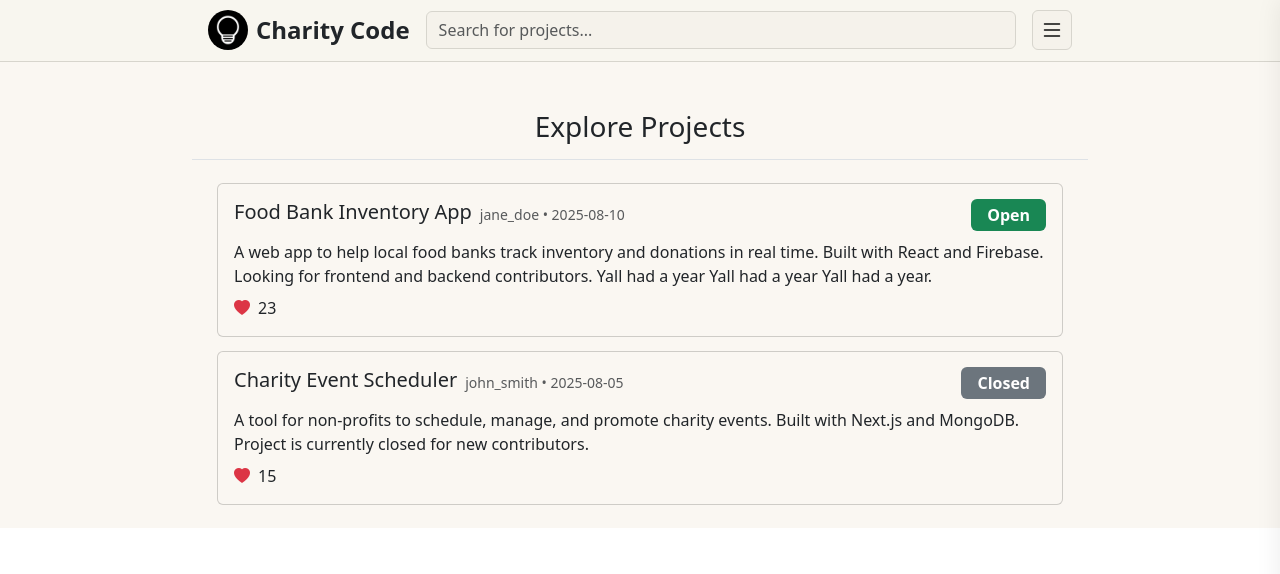
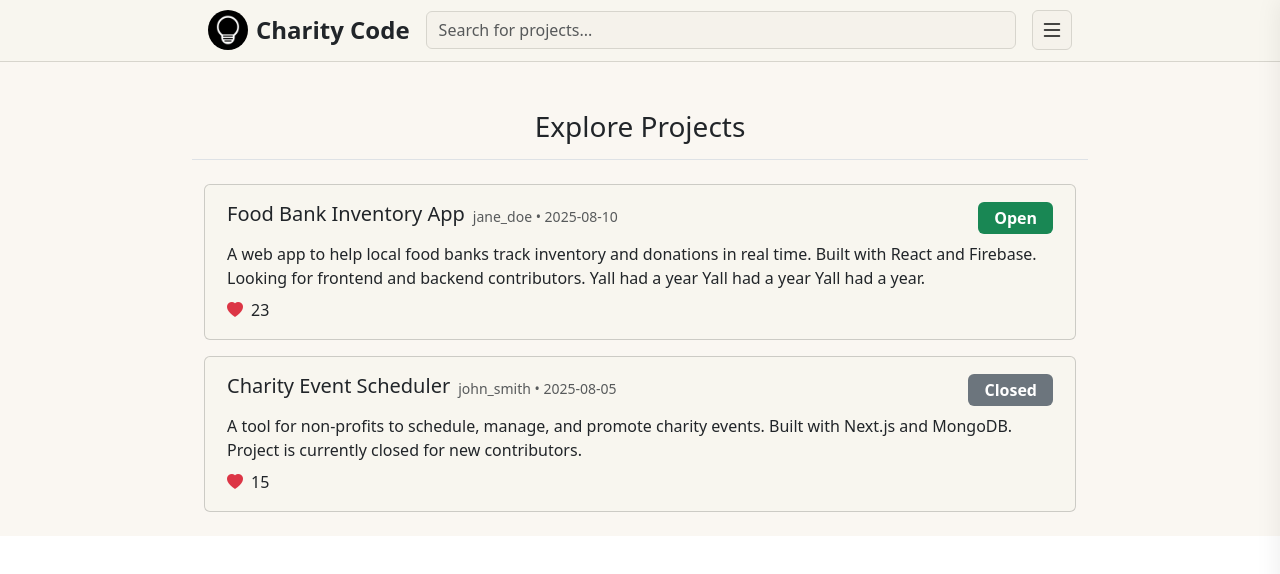
Before and after one commit to 43110JOSHUA/CharityCode, a Next.js app: page /explore in a window 1280 px wide. Shown: the top 574 px of the page. Built offline with nearby package versions, Linux system fonts and the light colour scheme.

Commit message:
Added hover effect for Post component

```diff
--- /dev/null
+++ b/app/components/posts/ProjectPost.css
@@ -0,0 +1,7 @@
+.project-post-btn {
+  transition: background 0.2s;
+}
+.project-post-btn:hover, .project-post-btn:focus {
+  background: #f6f2ea !important;
+  cursor: pointer;
+}
--- a/app/components/posts/ProjectPost.tsx
+++ b/app/components/posts/ProjectPost.tsx
@@ -1,4 +1,5 @@
 import React from "react";
+import "./ProjectPost.css";
 
 interface ProjectPostProps {
   title: string;
@@ -18,8 +19,7 @@ const ProjectPost: React.FC<ProjectPostProps> = ({
   datePosted,
 }) => {
   return (
-    <button className="btn w-100">
-      <div className="card bg-light-tan">
+    <button className="project-post-btn card w-100 my-2 bg-tan">
       <div className="card-body">
         <div className="d-flex justify-content-between align-items-top gap-2 mb-2">
           <div className="d-flex flex-wrap gap-2">
@@ -42,7 +42,6 @@ const ProjectPost: React.FC<ProjectPostProps> = ({
           <span>{likes}</span>
         </div>
       </div>
-      </div>
     </button>
   );
 };
```
Lines whose indentation alone changed are shown as unchanged.
